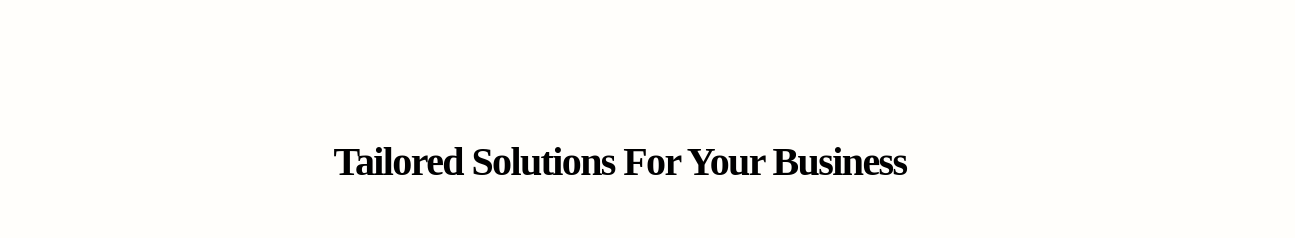
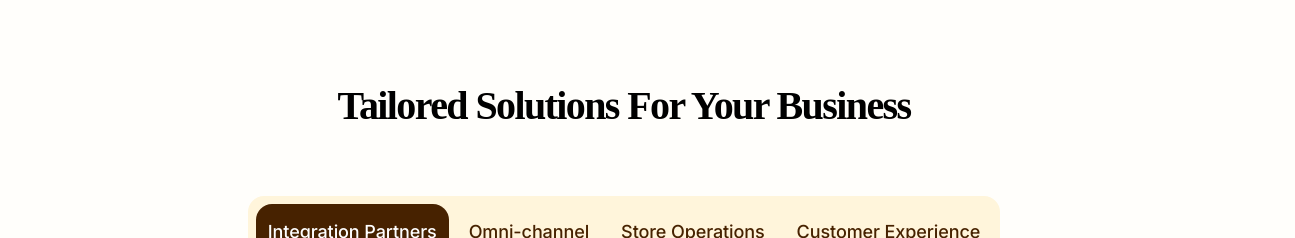
Before and after one commit to vonnue-assin/Hubbopos, a React (Create React App) app: page / in a window 1536 px wide. Shown: the top 238 px of the page, without its empty margins (148-1443 px from the left). Built offline with nearby package versions, Linux system fonts and the light colour scheme; a web font is replaced by a local one.

Commit message:
refactor:updated the code

```diff
--- a/src/components/Accordion/styles.css
+++ b/src/components/Accordion/styles.css
@@ -123,7 +123,7 @@
     aspect-ratio: 4 / 3;
     object-fit: contain;
     border-radius: 0.5rem;
-    padding-top: 5rem;
+    /* padding-top: 5rem; */
   }
 
   .heading {
--- a/src/components/Tab/styles.css
+++ b/src/components/Tab/styles.css
@@ -2,7 +2,6 @@
   width: 100%;
   max-width: 1280px;
   margin: 0 auto;
-  padding: 2rem 1rem;
   box-sizing: border-box;
   display: flex;
   flex-direction: column;
@@ -12,7 +11,7 @@
 .tab-sub-container {
   display: flex;
   flex-direction: column;
-  gap: 5rem;
+  gap: 4rem;
   width: 100%;
   box-sizing: border-box;
 }
@@ -26,9 +25,7 @@
 .tab-headers {
   background-color: #fff5db;
   border-radius: 1rem;
-
   display: flex;
-  gap: 0.5rem;
   padding: 0.5rem;
   justify-content: center;
   max-width: 100%;
@@ -84,7 +81,6 @@
   max-width: 100%;
   height: auto;
   display: block;
-  padding-top: 0px;
 }
 
 .options-main-container {
@@ -198,4 +194,8 @@
   .image2 {
     display: inline;
   }
+
+  .tab-headers {
+    gap: 0.5rem;
+  }
 }
--- a/src/pages/styles.css
+++ b/src/pages/styles.css
@@ -137,6 +137,7 @@
     font-size: 40px;
     line-height: 52px;
     letter-spacing: -1.6px;
+    margin: 0px;
   }
 
   .main-container {
@@ -148,6 +149,7 @@
     flex-direction: column;
     justify-content: center;
     align-items: center;
+    gap:4rem
   }
   .container {
     border-radius: 1rem;
@@ -156,7 +158,6 @@
 
 @media screen and (min-width: 1024px) {
   .main-container {
-    padding-top: 6rem;
     padding-bottom: 6rem;
     padding-right: 3rem;
     display: flex;
@@ -170,15 +171,3 @@
     gap: 1rem;
   }
 }
-
-@media screen and (min-width: 1440px) {
-  .main-container {
-    padding-left: 96px;
-    padding-right: 96px;
-    padding-top: 96px;
-    padding-bottom: 96px;
-    margin-left: auto;
-    margin-right: auto;
-    max-width: 1440px;
-  }
-}
```
